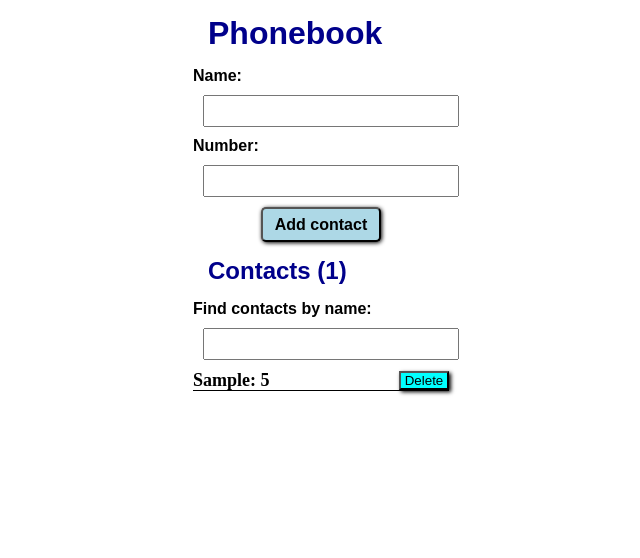
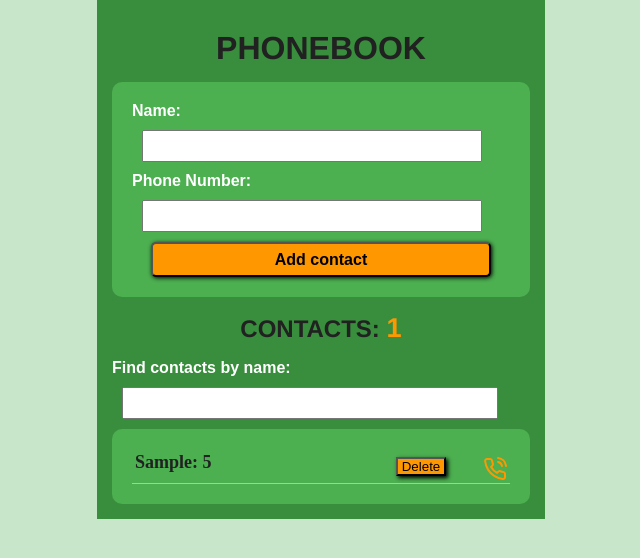
Before and after one commit to DRAKOS6666/goit-react-hw-06-phonebook, a React app: page / in a window 1280 px wide. Both pictures are taken after typing "Sample", "5" into the empty fields and a click on the input "Add contact". Shown: the whole page, without its empty margins (319-959 px from the left). Built offline with nearby package versions, Linux system fonts and the light colour scheme.

Commit message:
change app style

```diff
--- a/src/components/App/App.js
+++ b/src/components/App/App.js
@@ -8,8 +8,6 @@ import Filter from '../Filter/Filter';
 import * as actions from '../../redux/contacts/contacts-actions';
 
 import './App.scss';
-
-// console.log(state.getState());
 
 function App({
   contacts,
@@ -35,9 +33,6 @@ function App({
     localStorage.setItem('contacts', JSON.stringify(contacts));
   }, [contacts]);
 
-  // const findContactQuery = event =>
-  //   findContact(event.target.value.toLowerCase());
-
   const isUnique = name => !contacts.some(contact => contact.name === name);
 
   const createContact = ({ name, number }) => {
@@ -51,33 +46,20 @@ function App({
     }
   };
 
-  // const filteredContacts = contacts.filter(contact => {
-  //   if (contact.name) {
-  //     return contact.name.toLowerCase().includes(filter);
-  //   }
-  // });
-
-  // const numberOfContacts =
-  //   filteredContacts.length < contacts.length && filteredContacts.length !== 0
-  //     ? filteredContacts.length
-  //     : null;
-
   return (
     <div className="wrapper">
       <h1>Phonebook</h1>
       <ContactForm addContact={createContact} />
 
-      <h2>Contacts ({contacts.length})</h2>
+      <h2>
+        Contacts: <span className="contactsTittle">{contacts.length}</span>
+      </h2>
       {contacts.length > 0 ? (
         <>
-          <Filter
-          // onFindItem={findContactQuery}
-          // numberOfContacts={numberOfContacts}
-          />
-          <ContactList
-          // contacts={filteredContacts}
-          // deleteContact={deleteContact}
-          />
+          <Filter />
+          <div className="contactListWrapper">
+            <ContactList />
+          </div>
         </>
       ) : (
         <h3>Please add contacts...</h3>
--- a/src/components/App/App.scss
+++ b/src/components/App/App.scss
@@ -4,15 +4,31 @@
   box-sizing: border-box;
 }
 
+$primary-color: #4caf50;
+$dark-primary-color: #388e3c;
+$light-primary-color: #c8e6c9;
+$text-icons-color: #ffffff;
+$accent-color: #ff9800;
+$divider-color: #bdbdbd;
+$primary-text: #212121;
+$secondary-text: #757575;
+
+html {
+  background-color: $light-primary-color;
+  color: $text-icons-color;
+}
+
 h1,
 h2 {
   margin: 15px;
-  color: darkblue;
-  font-family: sans-serif;
+  color: $primary-text;
+  font-family: 'Source Code Pro', Helvetica, Arial;
+  text-transform: uppercase;
+  text-align: center;
 }
 
 input {
-  width: 100%;
+  width: 90%;
   display: block;
   margin: 10px;
   padding: 5px;
@@ -25,7 +41,21 @@ label {
   font-weight: bold;
 }
 
+.contactsTittle {
+  color: $accent-color;
+  font-size: 1.7rem;
+}
+
 .wrapper {
+  padding: 15px;
+  height: 100%;
+  background-color: $dark-primary-color;
   margin: 0 auto;
-  width: 20%;
+  width: 35%;
 }
+
+.contactListWrapper {
+  background-color: $primary-color;
+  padding: 20px;
+  border-radius: 10px;
+}
--- a/src/components/ContactForm/ContactForm.js
+++ b/src/components/ContactForm/ContactForm.js
@@ -7,8 +7,6 @@ function ContactForm({ addContact }) {
   const [number, setNumber] = useState('');
 
   const handleInputChange = ({ target: { name, value } }) => {
-    // const { name, value } = target;
-    // this.setState({ [name]: value });
     switch (name) {
       case 'name':
         setName(value);
@@ -27,14 +25,11 @@ function ContactForm({ addContact }) {
     addContact({ name, number });
     setName('');
     setNumber('');
-    // this.setState({
-    //   name: '',
-    //   number: '',
-    // });
     event.target.reset();
   };
 
   return (
+    <div className="formWrapper">
       <form onSubmit={handleSubmit}>
         <label>
           Name:
@@ -46,7 +41,7 @@ function ContactForm({ addContact }) {
           />
         </label>
         <label>
-        Number:
+          Phone Number:
           <input
             required
             name="number"
@@ -57,6 +52,7 @@ function ContactForm({ addContact }) {
         </label>
         <input className="submitBtn" type="submit" value="Add contact" />
       </form>
+    </div>
   );
 }
 
--- a/src/components/ContactForm/ContactForm.scss
+++ b/src/components/ContactForm/ContactForm.scss
@@ -1,9 +1,16 @@
+@import '../App/App.scss';
 .submitBtn {
-  width: 120px;
+  min-width: 150px;
   height: 35px;
-  background-color: lightblue;
+  background-color: $accent-color;
   box-shadow: 1px 1px 4px black;
   margin: 0 auto;
   font-weight: bold;
   border-radius: 5px;
 }
+
+.formWrapper {
+  background-color: $primary-color;
+  padding: 20px;
+  border-radius: 10px;
+}
--- a/src/components/ContactList/ContactList.js
+++ b/src/components/ContactList/ContactList.js
@@ -1,9 +1,10 @@
 import React from 'react';
 import propTypes from 'prop-types';
-import ContactListItem from './ContactListItem/ContactListItem';
 
 import { connect } from 'react-redux';
 import * as actions from '../../redux/contacts/contacts-actions';
+
+import ContactListItem from './ContactListItem/ContactListItem';
 import './ContactList.scss';
 
 function ContactList({ contacts, deleteContact }) {
@@ -14,9 +15,16 @@ function ContactList({ contacts, deleteContact }) {
         }
       })
     : contacts.items;
+
   return filteredContacts.length === 0 ? (
     <h3>Nothing found</h3>
   ) : (
+    <>
+      {contacts.filter && filteredContacts.length > 0 && (
+        <h3 className="findedTittle">
+          Was finded <span>{filteredContacts.length}</span> contact(s)
+        </h3>
+      )}
       <ul className="contactList">
         {filteredContacts.map(contact => (
           <li className="contactListItem" key={contact.id}>
@@ -24,19 +32,20 @@ function ContactList({ contacts, deleteContact }) {
           </li>
         ))}
       </ul>
+    </>
   );
 }
 
-ContactList.propTypes = {
-  contacts: propTypes.arrayOf(
-    propTypes.shape({
-      id: propTypes.string.isRequired,
-      name: propTypes.string.isRequired,
-      number: propTypes.string,
-    }),
-  ).isRequired,
-  deleteContact: propTypes.func.isRequired,
-};
+// ContactList.propTypes = {
+//   contacts: propTypes.arrayOf(
+//     propTypes.shape({
+//       id: propTypes.string.isRequired,
+//       name: propTypes.string.isRequired,
+//       number: propTypes.string,
+//     }),
+//   ).isRequired,
+//   deleteContact: propTypes.func.isRequired,
+// };
 
 const mapStateToProps = state => {
   return {
--- a/src/components/ContactList/ContactList.scss
+++ b/src/components/ContactList/ContactList.scss
@@ -1,3 +1,5 @@
+@import '../App/App.scss';
+
 .contactList {
   font-size: 18px;
   font-weight: bold;
@@ -8,5 +10,15 @@
 .contactListItem {
   display: flex;
   justify-content: space-between;
-  border-bottom: 1px solid #000;
+  padding: 3px;
+  border-bottom: 1px solid $divider-color;
 }
+
+.findedTittle {
+  padding: 10px;
+
+  & span {
+    color: $accent-color;
+    font-size: 1.5rem;
+  }
+}
--- a/src/components/ContactList/ContactListItem/ContactListItem.js
+++ b/src/components/ContactList/ContactListItem/ContactListItem.js
@@ -6,10 +6,15 @@ function ContactListItem({ contact, onClickDelete }) {
   const { id, name, number } = contact;
   return (
     <>
-      {name}: {number}
+      <span className="contactName">
+        {name}: {number}
+      </span>
       <button className="deleteContactBtn" onClick={() => onClickDelete(id)}>
         Delete
       </button>
+      <a className="callRef" href={'tel:' + number}>
+        Call
+      </a>
     </>
   );
 }
--- a/src/components/ContactList/ContactListItem/ContactListItem.scss
+++ b/src/components/ContactList/ContactListItem/ContactListItem.scss
@@ -1,7 +1,42 @@
+@import '../../App/App.scss';
+
+.contactListItem {
+  &:hover {
+    background-color: $light-primary-color;
+    color: $primary-text;
+    border-radius: 5px;
+  }
+}
+
 .deleteContactBtn {
   margin-left: 5px;
+  margin-right: 5px;
   width: 50px;
-  background-color: cyan;
+  background-color: $accent-color;
   box-shadow: 2px 2px 4px black;
   align-self: center;
+  cursor: pointer;
 }
+
+.contactName {
+  flex-grow: 2;
+  color: $primary-text;
+}
+
+.callRef {
+  visibility: hidden;
+  text-decoration: none;
+  color: $secondary-text;
+
+  &::after {
+    visibility: visible;
+    content: url('../../../icons/phone-call.svg');
+    width: 20px;
+    height: 20px;
+    position: relative;
+    top: 5px;
+  }
+  &:hover {
+    visibility: visible;
+  }
+}
--- a/src/components/Filter/Filter.js
+++ b/src/components/Filter/Filter.js
@@ -4,40 +4,22 @@ import { connect } from 'react-redux';
 
 import * as actions from '../../redux/contacts/contacts-actions';
 
-function Filter({ contacts, findContact }) {
-  const filteredContacts = contacts.items.filter(contact => {
-    if (contact.name) {
-      return contact.name.toLowerCase().includes(contacts.filter);
-    }
-  });
-
-  const numberOfContacts =
-    filteredContacts.length < contacts.length && filteredContacts.length !== 0
-      ? filteredContacts.length
-      : null;
-
+function Filter({ findContact }) {
   const findContactQuery = event =>
     findContact(event.target.value.toLowerCase());
 
   return (
     <label>
       Find contacts by name:
-      <input type="text" onChange={findContactQuery} />
-      {numberOfContacts && <h3>Was finded {numberOfContacts} contact(s)</h3>}
+      <input type="search" autoComplete="on" onChange={findContactQuery} />
     </label>
   );
 }
 
-Filter.propTypes = {
-  onFindItem: propTypes.func.isRequired,
-  numberOfContacts: propTypes.oneOfType([propTypes.object, propTypes.number]),
-};
-
-const mapStateToProps = state => {
-  return {
-    contacts: state.contacts,
-  };
-};
+// Filter.propTypes = {
+//   onFindItem: propTypes.func.isRequired,
+//   numberOfContacts: propTypes.oneOfType([propTypes.object, propTypes.number]),
+// };
 
 const mapDispatchToProps = dispatch => {
   return {
@@ -45,4 +27,4 @@ const mapDispatchToProps = dispatch => {
   };
 };
 
-export default connect(mapStateToProps, mapDispatchToProps)(Filter);
+export default connect(null, mapDispatchToProps)(Filter);
```
Also changed, not shown: src/icons/phone-call.svg (added). Lines whose indentation alone changed are shown as unchanged.
